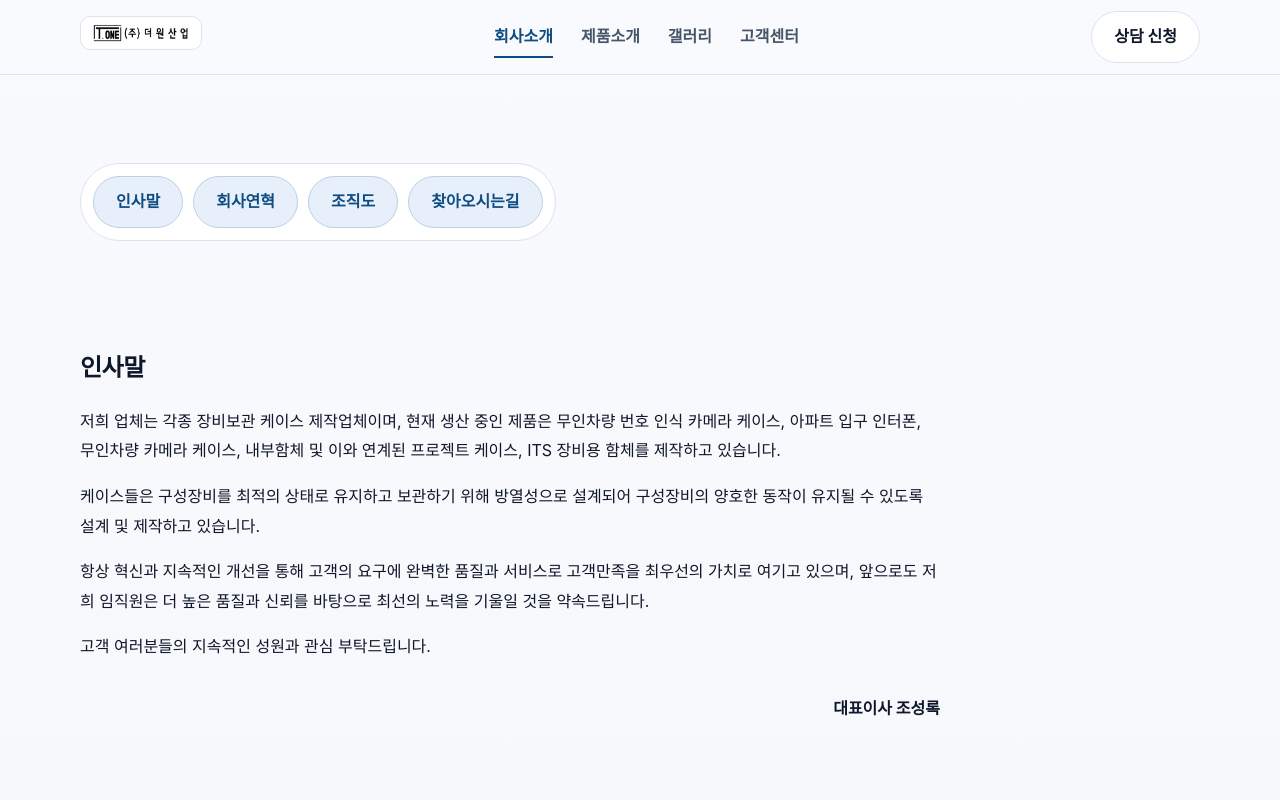
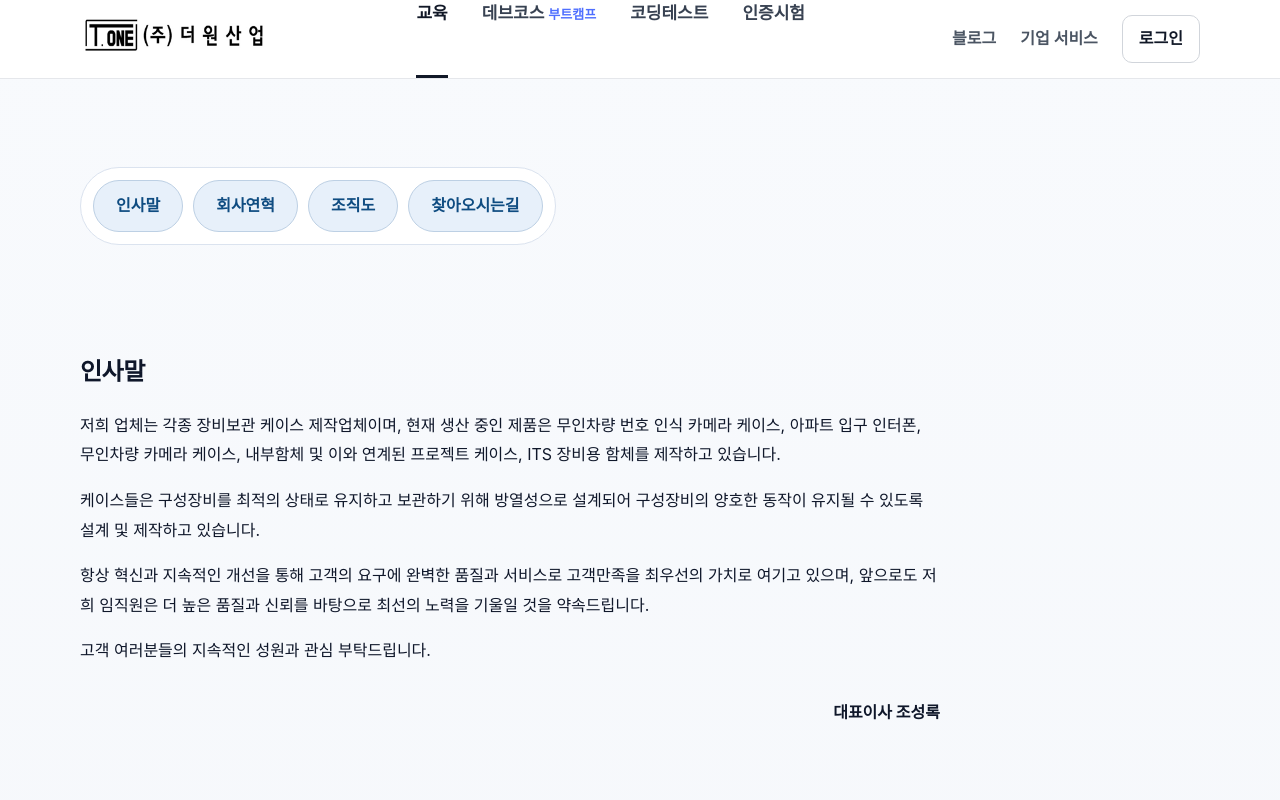
Before and after one commit to kpd4444/The_One, a React (Vite) app in the folder theone-site/: page /about in a window 1280 px wide. Shown: the top 800 px of the page. Built offline with nearby package versions, Linux system fonts and the light colour scheme.

Commit message:
refactor: redesign header to programmers-style mega navigation

```diff
--- a/theone-site/src/components/Header.jsx
+++ b/theone-site/src/components/Header.jsx
@@ -1,22 +1,178 @@
-import { NavLink, Link } from "react-router-dom";
+import { useState } from "react";
+import { Link, NavLink } from "react-router-dom";
 import logo from "../assets/logo.png";
 
+const navItems = [
+  {
+    label: "교육",
+    to: "/about",
+    groups: [
+      {
+        title: "회사 교육",
+        links: [
+          { label: "인사말", to: "/about#greeting" },
+          { label: "회사연혁", to: "/about#history" },
+          { label: "조직도", to: "/about" },
+        ],
+      },
+      {
+        title: "고객 안내",
+        links: [
+          { label: "공지사항", to: "/support#notice" },
+          { label: "문의하기", to: "/support#inquiry" },
+        ],
+      },
+    ],
+    promo: {
+      title: "더원산업 교육 안내",
+      desc: "회사/현장 맞춤형 안내 자료와 상담 채널을 확인해보세요.",
+      to: "/about",
+      cta: "자세히 보기",
+    },
+  },
+  {
+    label: "데브코스",
+    accent: "부트캠프",
+    to: "/products",
+    groups: [
+      {
+        title: "제품 라인업",
+        links: [
+          { label: "제품특성", to: "/products" },
+          { label: "적용분야", to: "/products" },
+          { label: "상담/견적 문의", to: "/support#inquiry" },
+          { label: "현장 시공 사례", to: "/gallery" },
+        ],
+      },
+      {
+        title: "고객지원 서비스",
+        links: [
+          { label: "공지사항 및 자료실", to: "/support#notice" },
+          { label: "고객 문의 접수", to: "/support#inquiry" },
+        ],
+      },
+    ],
+    promo: {
+      title: "실무에 가까운 제작/시공 프로세스",
+      desc: "설계부터 제작·설치·유지보수까지 한 번에 관리하는 원스톱 서비스를 제공합니다.",
+      to: "/products",
+      cta: "제품소개 자세히보기",
+    },
+  },
+  {
+    label: "코딩테스트",
+    to: "/gallery",
+    groups: [
+      {
+        title: "포트폴리오",
+        links: [
+          { label: "전체 갤러리", to: "/gallery" },
+          { label: "최근 프로젝트", to: "/gallery" },
+        ],
+      },
+    ],
+    promo: {
+      title: "프로젝트 아카이브",
+      desc: "진행한 프로젝트 이미지를 통해 품질과 결과물을 직접 확인해보세요.",
+      to: "/gallery",
+      cta: "갤러리 이동",
+    },
+  },
+  {
+    label: "인증시험",
+    to: "/support",
+    groups: [
+      {
+        title: "지원",
+        links: [
+          { label: "공지사항", to: "/support#notice" },
+          { label: "1:1 문의", to: "/support#inquiry" },
+        ],
+      },
+    ],
+    promo: {
+      title: "빠른 고객 지원",
+      desc: "문의 접수 후 담당자가 순차적으로 빠르게 회신드립니다.",
+      to: "/support",
+      cta: "고객센터 이동",
+    },
+  },
+];
+
+function MenuLink({ item, className }) {
+  if (item.to) {
+    return (
+      <Link to={item.to} className={className}>
+        {item.label}
+      </Link>
+    );
+  }
+
+  return (
+    <a href={item.href} className={className}>
+      {item.label}
+    </a>
+  );
+}
+
 export default function Header() {
+  const [openMenu, setOpenMenu] = useState(null);
+
   return (
-    <header className="site-header">
+    <header className="site-header" onMouseLeave={() => setOpenMenu(null)}>
       <div className="container nav-wrap">
         <Link className="logo" to="/" aria-label="더원산업 홈">
           <img src={logo} alt="T.ONE (주)더원산업" className="logo-img" />
         </Link>
 
-        <nav className="nav-menu">
-          <NavLink to="/about" className={({ isActive }) => (isActive ? "active" : "")}>회사소개</NavLink>
-          <NavLink to="/products" className={({ isActive }) => (isActive ? "active" : "")}>제품소개</NavLink>
-          <NavLink to="/gallery" className={({ isActive }) => (isActive ? "active" : "")}>갤러리</NavLink>
-          <NavLink to="/support" className={({ isActive }) => (isActive ? "active" : "")}>고객센터</NavLink>
+        <nav className="nav-menu" aria-label="메인 메뉴">
+          {navItems.map((item) => (
+            <div key={item.label} className="nav-item" onMouseEnter={() => setOpenMenu(item.label)}>
+              <NavLink to={item.to} className={({ isActive }) => `nav-main-link ${isActive ? "active" : ""}`}>
+                {item.label}
+                {item.accent ? <span className="nav-accent">{item.accent}</span> : null}
+              </NavLink>
+            </div>
+          ))}
         </nav>
 
-        <Link className="btn btn-outline" to="/#contact">상담 신청</Link>
+        <div className="nav-utils">
+          <Link to="/gallery">블로그</Link>
+          <Link to="/support">기업 서비스</Link>
+          <Link className="login-btn" to="/support#inquiry">로그인</Link>
+        </div>
+      </div>
+
+      <div className={`mega-panel ${openMenu ? "show" : ""}`}>
+        <div className="container mega-panel-inner">
+          {navItems
+            .filter((item) => item.label === openMenu)
+            .map((item) => (
+              <div key={item.label} className="mega-layout">
+                <div className="mega-links">
+                  {item.groups.map((group) => (
+                    <section key={group.title} className="mega-col">
+                      <h4>{group.title}</h4>
+                      <ul>
+                        {group.links.map((linkItem) => (
+                          <li key={linkItem.label}>
+                            <MenuLink item={linkItem} className="mega-link" />
+                          </li>
+                        ))}
+                      </ul>
+                    </section>
+                  ))}
+                </div>
+
+                <article className="mega-promo">
+                  <div className="mega-promo-thumb" aria-hidden="true" />
+                  <strong>{item.promo.title}</strong>
+                  <p>{item.promo.desc}</p>
+                  <Link to={item.promo.to}>{item.promo.cta} ❯</Link>
+                </article>
+              </div>
+            ))}
+        </div>
       </div>
     </header>
   );
--- a/theone-site/src/styles/components.css
+++ b/theone-site/src/styles/components.css
@@ -1,45 +1,184 @@
 .site-header {
   position: sticky;
   top: 0;
-  background: rgba(248, 250, 253, 0.9);
-  border-bottom: 1px solid var(--line);
-  backdrop-filter: blur(10px);
-  z-index: 20;
+  background: #fff;
+  border-bottom: 1px solid #e5e7eb;
+  z-index: 50;
 }
 
 .nav-wrap {
-  min-height: 74px;
+  min-height: 78px;
   display: flex;
   align-items: center;
   justify-content: space-between;
-  gap: 24px;
+  gap: 28px;
 }
 
 .logo-img {
-  height: 34px;
-  border-radius: 10px;
-  border: 1px solid var(--line);
-  background: var(--surface);
-  padding: 6px 10px;
+  height: 38px;
+  border: 0;
+  border-radius: 0;
+  background: transparent;
+  padding: 0;
 }
 
 .nav-menu {
   display: flex;
-  gap: 28px;
-  color: var(--muted);
+  align-items: center;
+  gap: 34px;
+  height: 78px;
+}
+
+.nav-item {
+  display: flex;
+  align-items: center;
+  height: 100%;
+}
+
+.nav-main-link {
+  position: relative;
+  display: flex;
+  align-items: baseline;
+  gap: 4px;
+  height: 100%;
+  color: #374151;
+  font-size: 17px;
+  font-weight: 700;
+}
+
+.nav-main-link.active,
+.nav-main-link:hover {
+  color: #111827;
+}
+
+.nav-main-link.active::after,
+.nav-main-link:hover::after {
+  content: "";
+  position: absolute;
+  left: 0;
+  right: 0;
+  bottom: 0;
+  height: 3px;
+  background: #111827;
+}
+
+.nav-accent {
+  color: #4f6fff;
+  font-size: 13px;
+  font-weight: 700;
+}
+
+.nav-utils {
+  display: flex;
+  align-items: center;
+  gap: 24px;
+  color: #4b5563;
   font-weight: 600;
 }
 
-.nav-menu a { position: relative; }
-.nav-menu a.active { color: var(--primary); }
-.nav-menu a.active::after {
-  content: "";
+.login-btn {
+  border: 1px solid #d1d5db;
+  border-radius: 10px;
+  padding: 10px 16px;
+  color: #111827;
+  background: #fff;
+}
+
+.mega-panel {
   position: absolute;
   left: 0;
-  bottom: -8px;
+  right: 0;
+  top: 100%;
+  background: #fff;
+  border-bottom: 1px solid #e5e7eb;
+  opacity: 0;
+  visibility: hidden;
+  transform: translateY(-6px);
+  transition: all 0.16s ease;
+}
+
+.mega-panel.show {
+  opacity: 1;
+  visibility: visible;
+  transform: translateY(0);
+}
+
+.mega-panel-inner {
+  padding-top: 34px;
+  padding-bottom: 34px;
+}
+
+.mega-layout {
+  display: grid;
+  grid-template-columns: 1.2fr 360px;
+  gap: 44px;
+}
+
+.mega-links {
+  display: grid;
+  grid-template-columns: repeat(2, minmax(0, 1fr));
+  gap: 24px;
+}
+
+.mega-col h4 {
+  color: #9ca3af;
+  margin: 0;
+  font-size: 16px;
+  font-weight: 700;
+}
+
+.mega-col ul {
+  margin: 14px 0 0;
+  padding: 0;
+  list-style: none;
+  display: grid;
+  gap: 12px;
+}
+
+.mega-link {
+  color: #111827;
+  font-size: 18px;
+  font-weight: 700;
+  line-height: 1.4;
+}
+
+.mega-link:hover {
+  color: #2563eb;
+}
+
+.mega-promo {
+  border-radius: 18px;
+  padding: 16px;
+  background: #f8fafc;
+}
+
+.mega-promo-thumb {
   width: 100%;
-  height: 2px;
-  background: var(--primary);
+  aspect-ratio: 16 / 10;
+  border-radius: 14px;
+  background: linear-gradient(135deg, #dfe7ff, #c5d2ff);
+  border: 1px solid #d6def3;
+}
+
+.mega-promo strong {
+  display: block;
+  margin-top: 16px;
+  font-size: 15px;
+  color: #111827;
+  line-height: 1.4;
+}
+
+.mega-promo p {
+  margin: 10px 0 14px;
+  color: #6b7280;
+  font-size: 14px;
+  line-height: 1.5;
+}
+
+.mega-promo a {
+  color: #111827;
+  font-size: 15px;
+  font-weight: 800;
 }
 
 .hero { padding: 96px 0 84px; }
@@ -321,9 +460,12 @@ h1 {
 
 @media (max-width: 900px) {
   .nav-menu,
+  .nav-utils,
+  .mega-panel,
   .org-branch-top .org-arm,
   .org-branch-top .org-box.dev,
   .org-branch-mid .org-bar { display: none; }
+
 
   .hero-grid,
   .product-hero,
```
